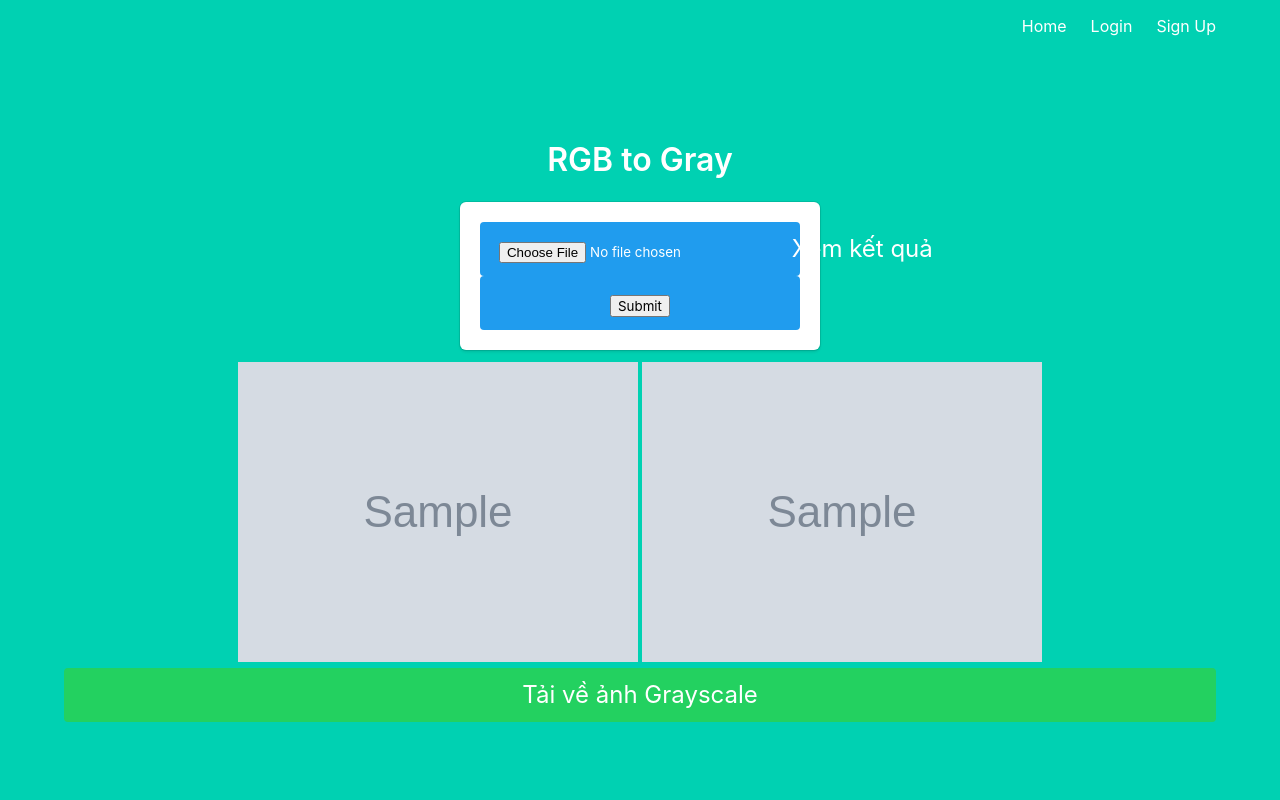
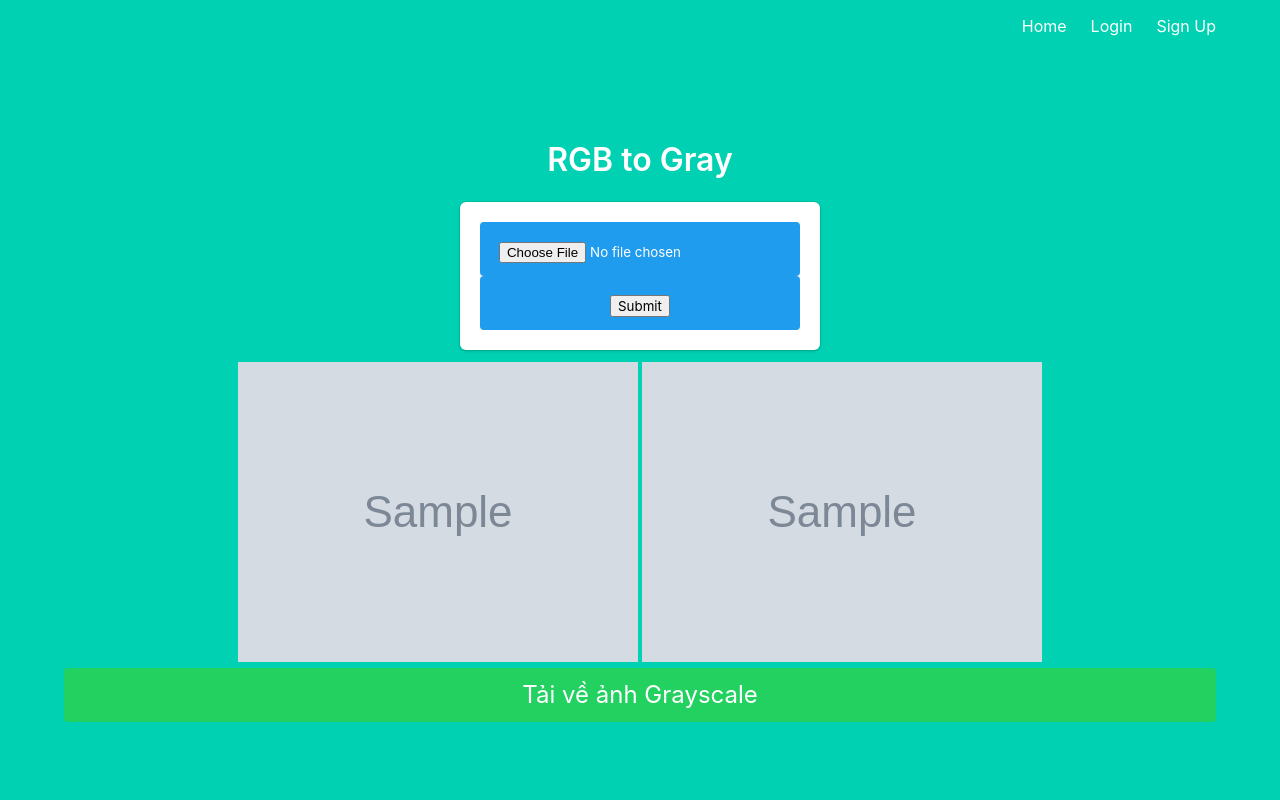
Before and after one commit to megashinyabsol359/Cloudinary-2.0, a Python web app: template code/project/templates/imgedit_RGBtoGray.html in a window 1280 px wide. Run offline with Jinja, Linux system fonts and the light colour scheme; the template is opened without the code that fills it: most values are stand-ins (such as "Sample title", 1, 10 or a date in 2020); grey boxes marked "Sample" are stand-in pictures; form fields are guessed from the names that the template uses.

Commit message:
Update imgedit_RGBtoGray.html

```diff
--- a/code/project/templates/imgedit_RGBtoGray.html
+++ b/code/project/templates/imgedit_RGBtoGray.html
@@ -19,7 +19,6 @@
                     <!-- Thay đổi nút Upload thành Xem kết quả -->
                     <button class="button is-block is-info is-large is-fullwidth">
                         {{ form.photo(class="form-control") }}
-                        Xem kết quả
                     </button>
                 </div>
                 <div>
```
